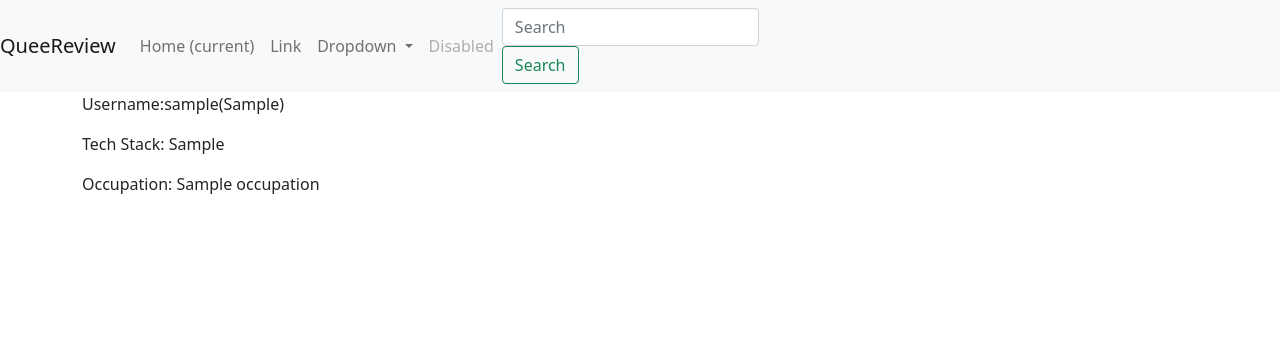
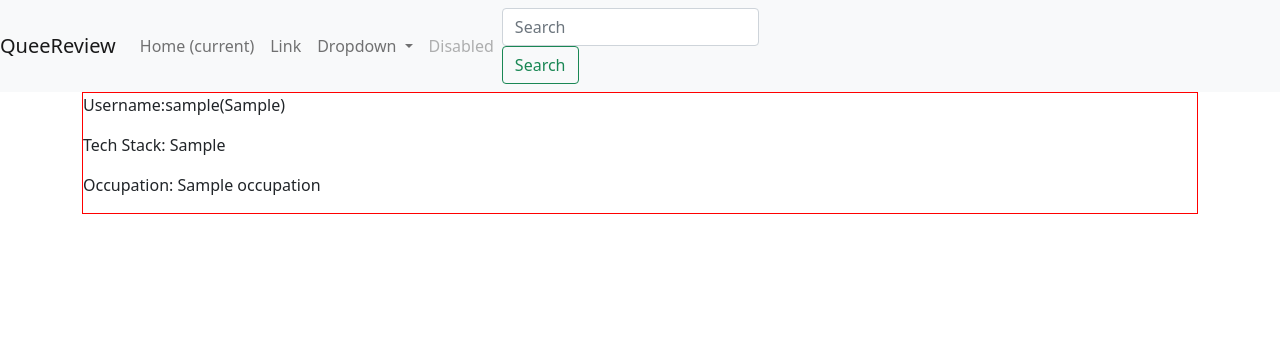
Before and after one commit to Lucy-Glanville-Brown/queereview, a Flask app: page /users in a window 1280 px wide. Shown: the top 352 px of the page. Run offline with Flask 2, Linux system fonts and the light colour scheme; a database or web service that is not in the repository returns one stand-in record (values such as "Sample title"); some libraries are stand-ins or nearby versions.

Commit message:
Added border colour to make easier to see!

```diff
--- a/templates/review_stream.html
+++ b/templates/review_stream.html
@@ -3,10 +3,11 @@
 {% block content %}
 
 {% for post in posts%}
+<div style="border: red solid 1px">
     <p>Post Title:{{post.post_title}}</p>
     <p>Post Type: {{post.post_type}}</p>
     <code>Post: {{post.post_input}}</code>
     <p>Post Author: {{post.author}}</p>
-
+</div>
 {% endfor %}
 {% endblock %}
--- a/templates/users.html
+++ b/templates/users.html
@@ -3,10 +3,11 @@
 {% block content %}
 
 {% for user in users %}
+<div style="border: red solid 1px">
     <p>Username:{{user.username}}({{user.personal_pronouns}})</p>
     <p>Tech Stack: {{user.tech_stack}}</p>
     <p>Occupation: {{user.occupation}}</p>
-
+</div>
 
 {% endfor %}
 {% endblock %}
```
